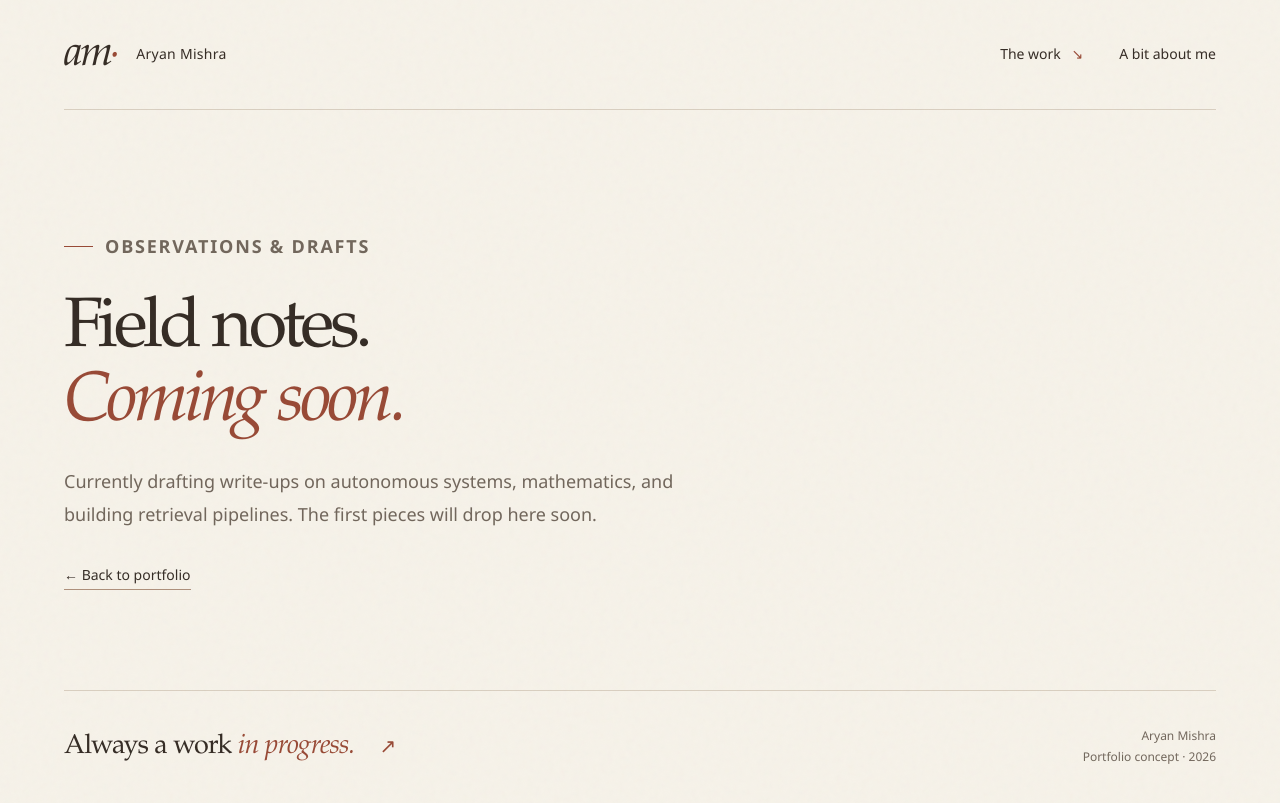
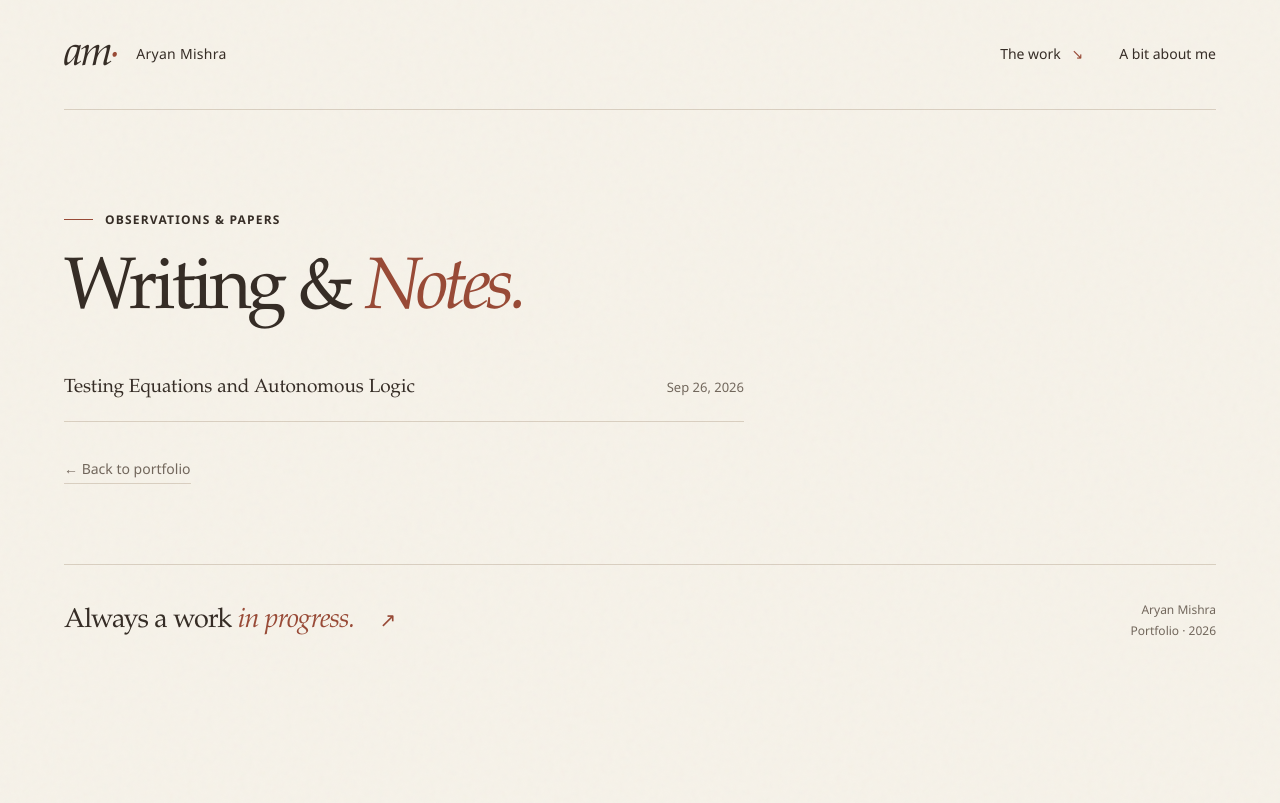
Before and after one commit to aryanwise/aryan-portfolio, a Jekyll site: the page built from blog.html, in a window 1280 px wide. Shown: the top 803 px of the page. Built offline with Jekyll 4.4.1, drawn with Linux system fonts in a browser that asks for light colours.

Commit message:
fix: blog location

```diff
--- a/_config.yml
+++ b/_config.yml
@@ -1,3 +1,5 @@
+baseurl: "/aryan-portfolio"
+url: "https://aryanwise.github.io"
 markdown: kramdown
 permalink: /writing/:title/
 kramdown:
--- a/blog.html
+++ b/blog.html
@@ -6,33 +9,44 @@
     <meta name="viewport" content="width=device-width, initial-scale=1">
     <meta name="theme-color" content="#f6f2e9">
     <title>Writing — Aryan Mishra</title>
-    <link rel="stylesheet" href="./styles.css?v=1.1">
+    <link rel="stylesheet" href="{{ site.baseurl }}/styles.css?v=1.1">
     <style>
-        .blog-empty-state {
-            padding: 120px 0 100px;
+        .writing-list {
+            padding: 100px 0 80px;
             max-width: 680px;
         }
 
-        .blog-empty-state h1 {
-            font-size: clamp(48px, 6vw, 70px);
-            line-height: 1.05;
-            margin-bottom: 24px;
+        .post-item {
+            display: flex;
+            justify-content: space-between;
+            align-items: baseline;
+            padding: 18px 0;
+            border-bottom: 1px solid var(--line);
+            gap: 16px;
         }
 
-        .blog-empty-state p {
+        .post-item:hover a {
+            color: var(--rust);
+        }
+
+        .post-item a {
+            font-size: 19px;
+            font-family: var(--serif);
+            color: var(--ink);
+        }
+
+        .post-date {
+            font-size: 13px;
             color: var(--muted);
-            font-size: 18px;
-            line-height: 1.8;
-            margin-bottom: 32px;
+            white-space: nowrap;
         }
 
         .back-home {
-            display: inline-flex;
-            align-items: center;
-            gap: 8px;
+            display: inline-block;
+            margin-top: 36px;
             font-size: 14px;
-            color: var(--ink);
-            border-bottom: 1px solid #ae907b;
+            color: var(--muted);
+            border-bottom: 1px solid var(--line);
             padding-bottom: 2px;
         }
 
@@ -45,30 +59,38 @@
 <body>
     <div class="page-shell">
         <header class="site-header">
-            <a class="wordmark" href="./index.html" aria-label="Aryan Mishra home">
+            <a class="wordmark" href="{{ site.baseurl }}/" aria-label="Aryan Mishra home">
                 <span class="wordmark-symbol">am<span>·</span></span>
                 <span>Aryan Mishra</span>
             </a>
             <nav aria-label="Main navigation">
-                <a href="./index.html#work">The work <span aria-hidden="true">↘</span></a>
-                <a href="./index.html#about">A bit about me</a>
+                <a href="{{ site.baseurl }}/#work">The work <span aria-hidden="true">↘</span></a>
+                <a href="{{ site.baseurl }}/#about">A bit about me</a>
             </nav>
         </header>
 
-        <main>
-            <section class="blog-empty-state">
-                <p class="eyebrow"><span class="little-rule" aria-hidden="true"></span>OBSERVATIONS & DRAFTS</p>
-                <h1>Field notes.<br><em>Coming soon.</em></h1>
-                <p>Currently drafting write-ups on autonomous systems, mathematics, and building retrieval pipelines.
-                    The first pieces will drop here soon.</p>
-                <a class="back-home" href="./index.html">← Back to portfolio</a>
-            </section>
+        <main class="writing-list">
+            <p class="eyebrow"><span class="little-rule" aria-hidden="true"></span>OBSERVATIONS & PAPERS</p>
+            <h1>Writing &amp; <em>Notes.</em></h1>
+
+            <div class="posts-group">
+                {% for post in site.posts %}
+                <article class="post-item">
+                    <a href="{{ post.url | relative_url }}">{{ post.title }}</a>
+                    <time class="post-date" datetime="{{ post.date | date_to_xmlschema }}">
+                        {{ post.date | date: "%b %d, %Y" }}
+                    </time>
+                </article>
+                {% endfor %}
+            </div>
+
+            <a class="back-home" href="{{ site.baseurl }}/">← Back to portfolio</a>
         </main>
 
         <footer>
-            <a class="footer-name" href="./index.html">Always a work <em>in progress.</em><span
+            <a class="footer-name" href="{{ site.baseurl }}/">Always a work <em>in progress.</em><span
                     aria-hidden="true">↗</span></a>
-            <div><span>Aryan Mishra</span><span>Portfolio concept · 2026</span></div>
+            <div><span>Aryan Mishra</span><span>Portfolio · 2026</span></div>
         </footer>
     </div>
 </body>
```
Also changed, not shown: other parts of blog.html (+3 -0 lines).
